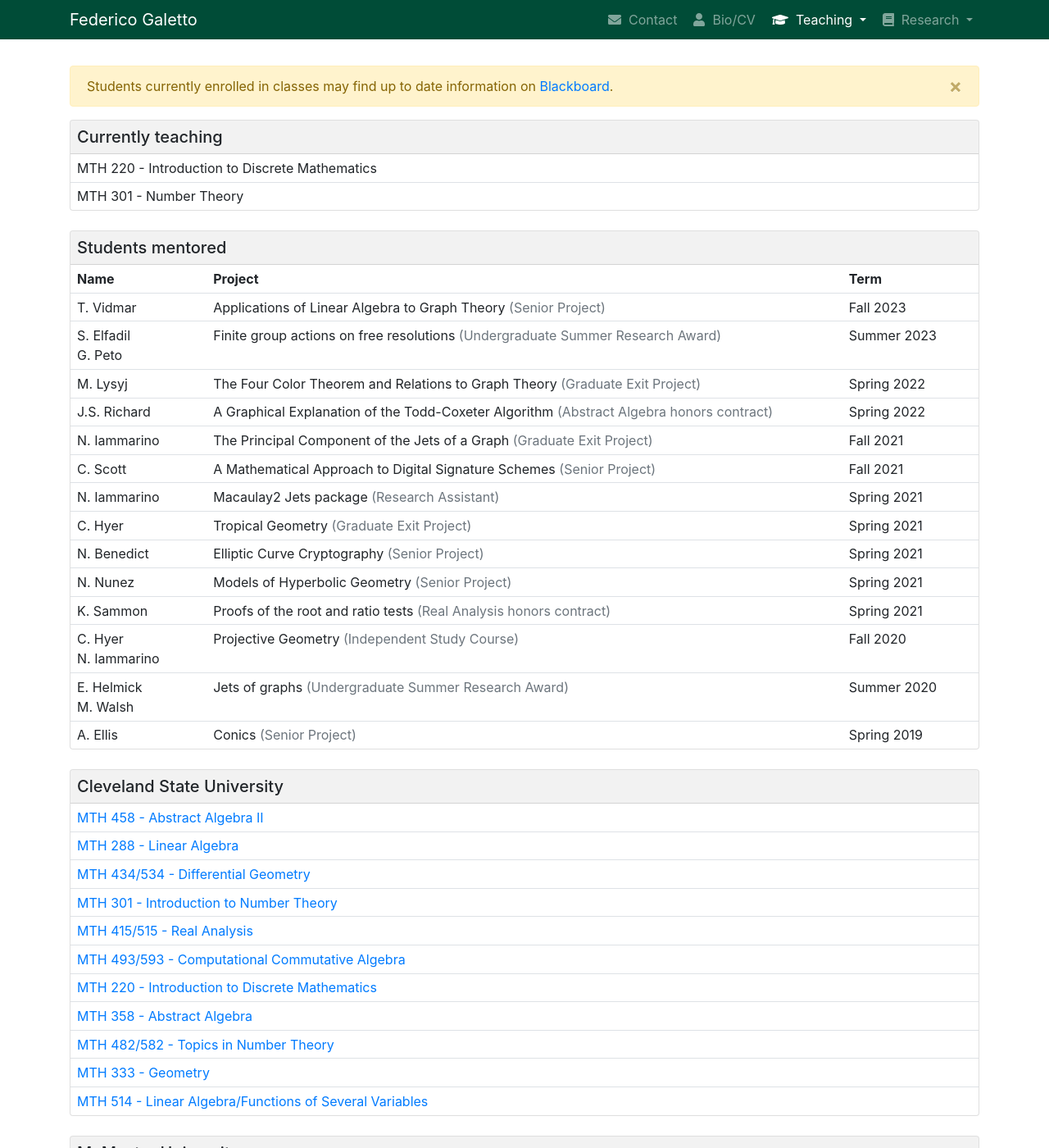
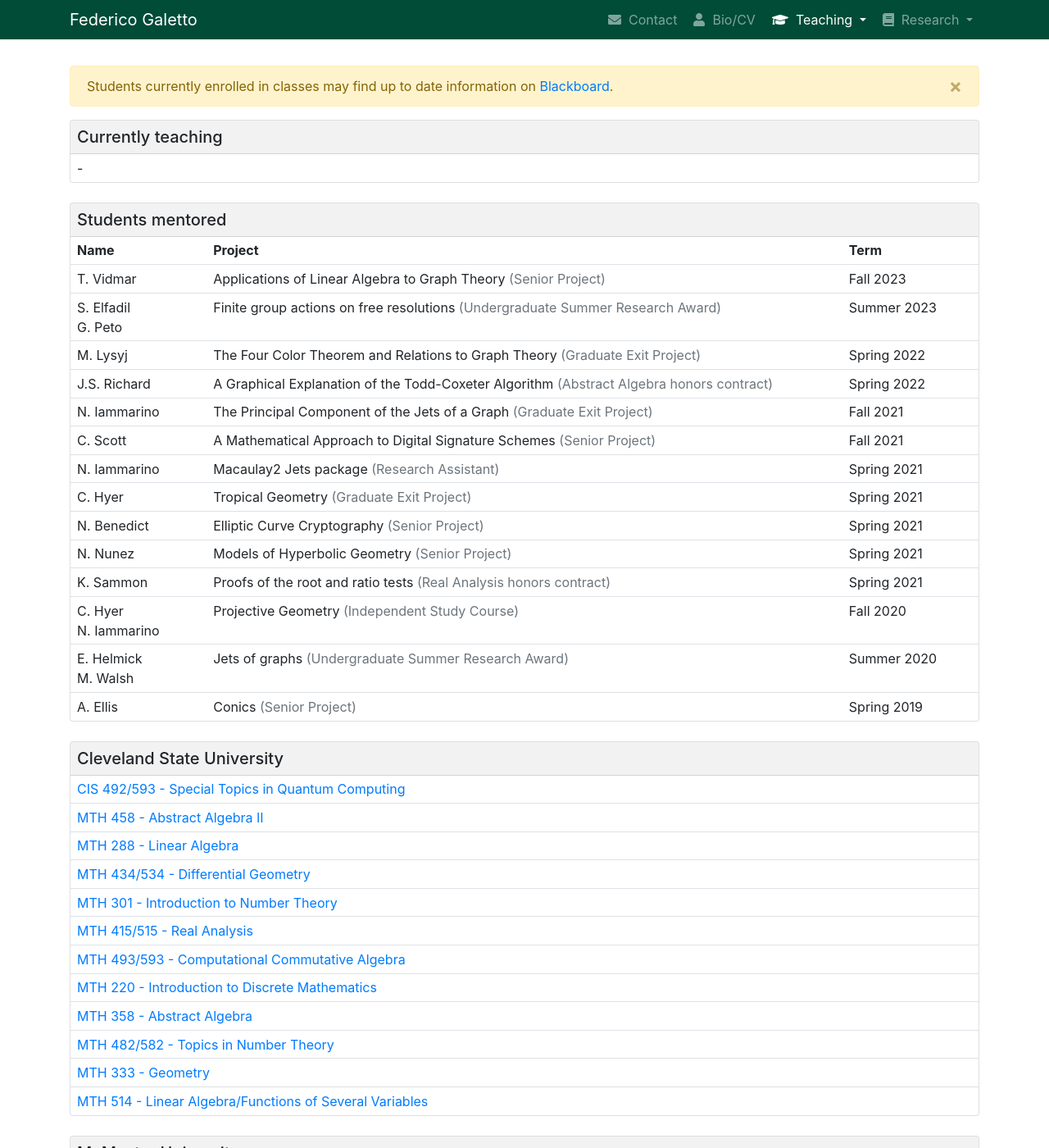
Before and after one commit to galettof/galettof.github.io, a Jekyll site: the page built from teaching.html, in a window 1280 px wide and 1400 px high. Shown: the whole window at 82% size. Built offline with Jekyll 4.4.1, drawn with Linux system fonts in a browser that asks for light colours; nearby versions of some CDN libraries.

Commit message:
teaching fall 23 + updated syllabi

```diff
--- a/_data/taught.yml
+++ b/_data/taught.yml
@@ -1,5 +1,9 @@
 # enclose values in '' when ending in 0 or containing :
 csu:
+
+- title: CIS 492/593 - Special Topics in Quantum Computing
+  file: CSU-CIS492.pdf
+  date: 2023-08-28
 
 - title: MTH 458 - Abstract Algebra II
   file: CSU-MTH458.pdf
--- a/teaching.html
+++ b/teaching.html
@@ -21,8 +21,7 @@ active: teaching
 	</div>
 	<table class="table notop table-sm mb-0">
 	  <tbody>
-	    <tr><td>MTH 220 - Introduction to Discrete Mathematics</td></tr>
-	    <tr><td>MTH 301 - Number Theory</td></tr>
+	    <tr><td>-</td></tr>
 	  </tbody>
 	</table>
       </div>
```
Also changed, not shown: 2 other files.
